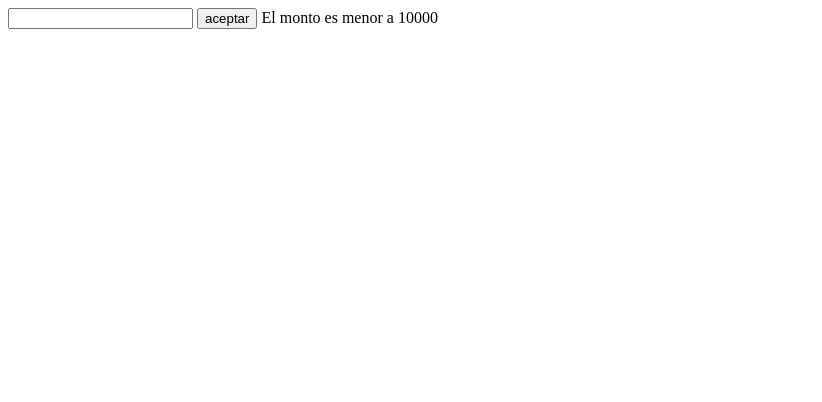
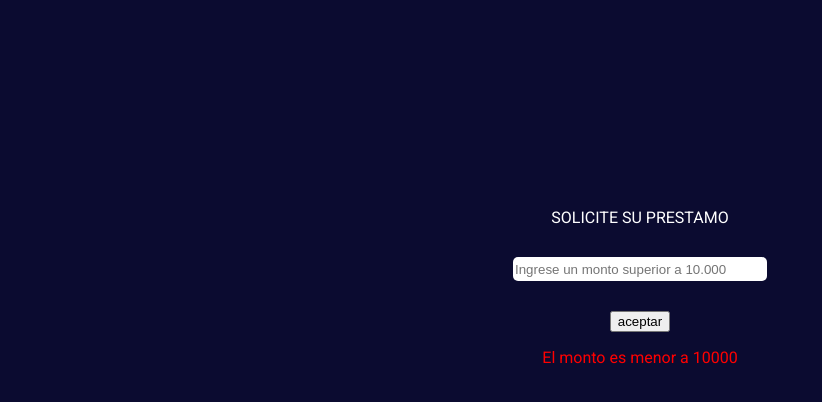
Before and after one commit to LucasRossetti21/CoderHouse_Js, a plain HTML site: page Desafio 1/index.html in a window 1280 px wide. Both pictures are taken after a click on the button "aceptar". Shown: the whole page, without its empty margins (0-822 px from the left). Drawn offline with Linux system fonts and the light colour scheme.

Commit message:
Add files via upload

```diff
--- a/Desafio 1/app.js
+++ b/Desafio 1/app.js
@@ -6,10 +6,16 @@ function enviar(){
     if(monto.value >= 10000){
         cartel.innerHTML = `<p>El monto de: ${monto.value} es valido</p>
         <p>Tasa de interes: 60%</p>
-        <p>El monto total seria: ${monto.value * 1.60}</p>`
+        <p class="verde">Monto total a pagar: ${monto.value * 1.60}</p>`
     }
 
     else{
-        cartel.innerHTML = "El monto es menor a 10000"
+        cartel.innerHTML = `<p class="rojo">El monto es menor a 10000</p>`
     }
 }
+
+function bienvenido(){
+    window.alert("Bienvenido al desafio N° 1 :D")
+}
+
+bienvenido()
--- a/Desafio 1/index.html
+++ b/Desafio 1/index.html
@@ -4,13 +4,27 @@
     <meta charset="UTF-8">
     <meta http-equiv="X-UA-Compatible" content="IE=edge">
     <meta name="viewport" content="width=device-width, initial-scale=1.0">
+    <link href="https://fonts.googleapis.com/css2?family=Dancing+Script:wght@500&family=Open+Sans:wght@400;700&family=Readex+Pro:wght@500&family=Roboto:wght@400;700&display=swap" rel="stylesheet">
     <title>Document</title>
 </head>
-<body>
-    <input type="number" value="" class="monto">
+<body style="background: rgb(11, 11, 48); display: flex; align-items: center; flex-direction: column; justify-content: center; color: white; padding-top: 25vh; font-family: 'Roboto', sans-serif;">
+    <span>SOLICITE SU PRESTAMO</span>
+    <input type="number" value="" class="monto" onkeydown="enviar()" style="height: 22px; border-radius: 5px; outline: none; border: none; margin: 30px 0px; width: 250px; text-align: justify;" placeholder="Ingrese un monto superior a 10.000">
     <button type="submit" onclick="enviar()">aceptar</button>
 
-    <span class="cartel" style="min-height: 1oopx; color: black;"></span>
+    <span class="cartel"></span>
     <script src="app.js"></script>
 </body>
 </html>
+
+<style>
+    .rojo
+    {
+        color: red;
+    }
+
+    .verde
+    {
+        color: green;
+    }
+</style>
```
